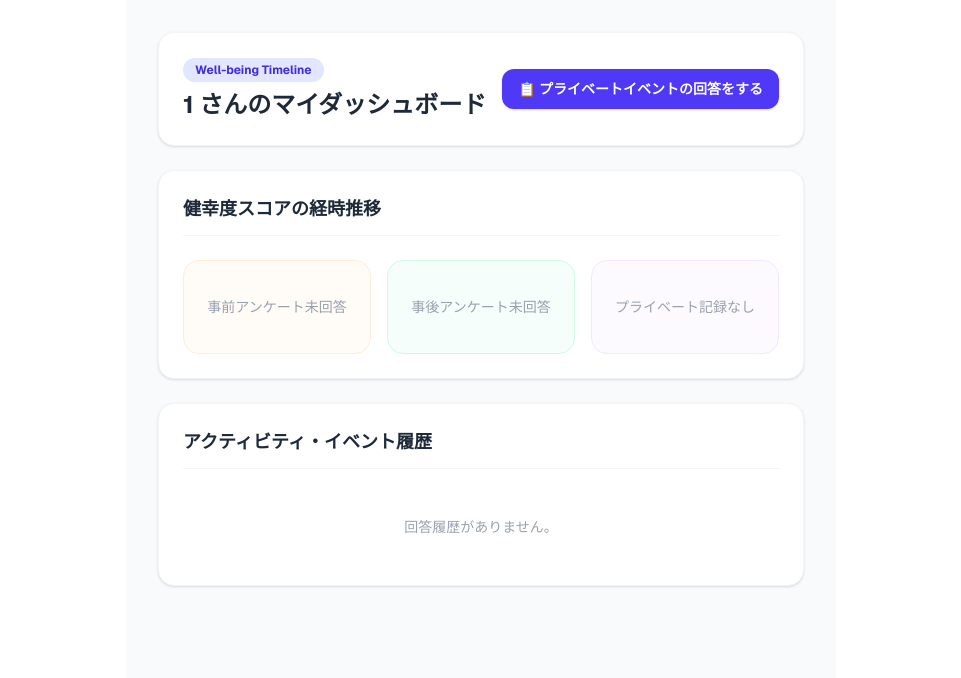
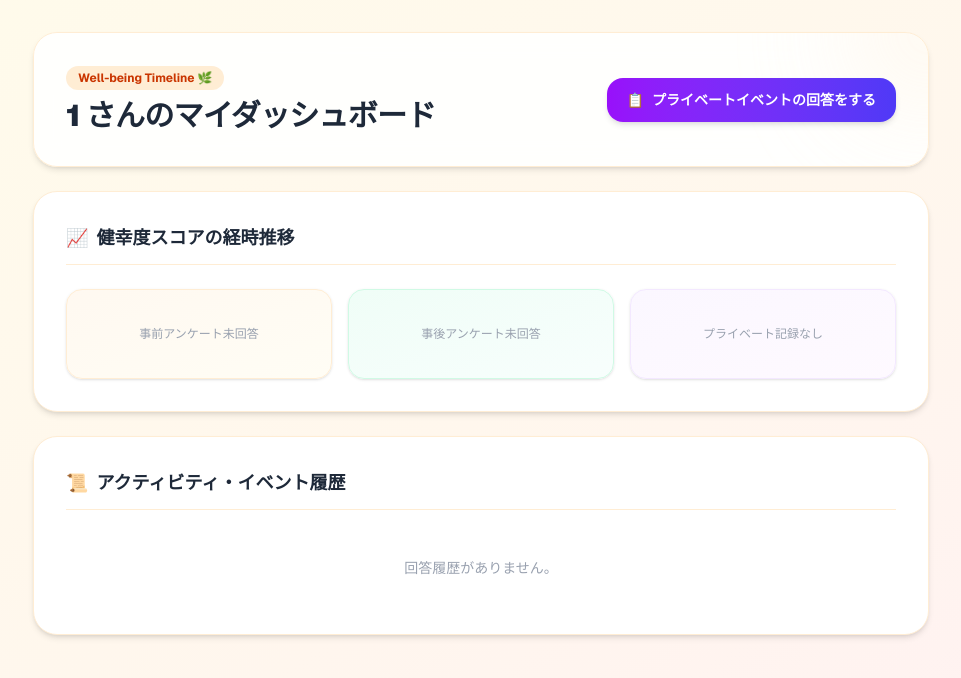
Before and after one commit to hiroto-code/2hfs-app, a Next.js app: page /my/1 in a window 1280 px wide. Shown: the top 678 px of the page, without its empty margins (159-1120 px from the left). Built offline with nearby package versions, Linux system fonts and the light colour scheme; no server answers; the database is empty.

Commit message:
Update MyDashboard page design

```diff
--- a/app/my/[participant_id]/page.tsx
+++ b/app/my/[participant_id]/page.tsx
@@ -1,11 +1,11 @@
 'use client';
 
 import { useEffect, useState, use } from 'react';
-import { supabase } from '../../../lib/supabase';
+import { supabase } from '@/lib/supabase';
 import Link from 'next/link';
 import { LineChart, Line, XAxis, YAxis, CartesianGrid, Tooltip, ResponsiveContainer } from 'recharts';
 
-// 💡 グラフの点を描画するカスタムコンポーネント（パープルを追加）
+// 💡 グラフの点を描画するカスタムコンポーネント（パープル・緑・オレンジ）
 const CustomDot = (props: any) => {
   const { cx, cy, payload } = props;
   if (!cx || !cy || payload.score === null) return null;
@@ -13,9 +13,9 @@ const CustomDot = (props: any) => {
   const isPrivate = payload.isPrivate;
   const isPost = payload.timing === 'post';
   // プライベートは紫、事後は緑、事前はオレンジ
-  const color = isPrivate ? '#8b5cf6' : (isPost ? '#10b981' : '#f97316');
+  const color = isPrivate ? '#a855f7' : (isPost ? '#10b981' : '#f97316');
   return (
-    <circle cx={cx} cy={cy} r={6} fill={color} stroke="#ffffff" strokeWidth={2} />
+    <circle cx={cx} cy={cy} r={6} fill={color} stroke="#ffffff" strokeWidth={2} className="drop-shadow-sm" />
   );
 };
 
@@ -33,7 +33,7 @@ export default function MyDashboardPage({ params }: { params: Promise<{ particip
       try {
         setLoading(true);
 
-        // 💡 修正ポイント1: 古いデータではなく、必ず「最新」のプロフィールを1件取得する
+        // 1. 最新のプロフィールを1件取得
         const { data: profiles } = await supabase
           .from('user_profiles')
           .select('*')
@@ -44,20 +44,19 @@ export default function MyDashboardPage({ params }: { params: Promise<{ particip
         const profile = profiles?.[0];
         const currentEmail = profile?.email || (participantId.includes('@') ? participantId : '');
 
-        // 💡 修正ポイント2: 「guest」表示をブロックし、正しい名前を確実にセットする
+        // 2. 「guest」表示をブロックし、正しい名前を確実にセット
         let resolvedName = participantId.includes('@') ? participantId.split('@')[0] : participantId;
 
         if (profile) {
           if (profile.display_name) {
-            resolvedName = profile.display_name; // ニックネームがあれば最優先
+            resolvedName = profile.display_name;
           } else if (profile.participant_id && profile.participant_id !== 'guest') {
-            resolvedName = profile.participant_id; // IDがguest以外なら使用
+            resolvedName = profile.participant_id;
           } else if (currentEmail) {
-            resolvedName = currentEmail.split('@')[0]; // メアドの@前を使用
+            resolvedName = currentEmail.split('@')[0];
           }
         }
 
-        // 万が一の最終フォールバック (絶対にguestと表示させない)
         if (resolvedName === 'guest' || !resolvedName) {
           resolvedName = currentEmail ? currentEmail.split('@')[0] : 'あなた';
         }
@@ -96,10 +95,8 @@ export default function MyDashboardPage({ params }: { params: Promise<{ particip
             const ev = eventsMap[s.event_id];
             const targetDate = ev?.event_date || ev?.date || s.created_at;
 
-            // 💡 内部の目印「【プライベート】」があるかチェック
             const rawTitle = ev?.title || ev?.event_name || '';
             const isPrivate = rawTitle.includes('【プライベート】');
-            // 表示用には目印を削除して綺麗な名前にする
             const displayTitle = rawTitle.replace('【プライベート】', '');
 
             return {
@@ -136,13 +133,13 @@ export default function MyDashboardPage({ params }: { params: Promise<{ particip
 
   if (loading) {
     return (
-      <div className="min-h-screen flex items-center justify-center bg-gray-50">
-        <div className="text-gray-500 font-bold">読み込み中...</div>
+      <div className="min-h-screen flex items-center justify-center bg-gradient-to-br from-amber-50 via-orange-50 to-rose-50">
+        <div className="text-orange-500 font-bold animate-pulse">データを読み込み中... 🌿</div>
       </div>
     );
   }
 
-  // 💡 トップのサマリーカードを3種類に分けます
+  // サマリーカード用のデータ（最新1件ずつ）
   const preSurvey = [...surveys].reverse().find((s) => s.timing_type === 'pre' && !s.isPrivate);
   const postSurvey = [...surveys].reverse().find((s) => s.timing_type === 'post' && !s.isPrivate);
   const privateSurvey = [...surveys].reverse().find((s) => s.isPrivate);
@@ -182,49 +179,53 @@ export default function MyDashboardPage({ params }: { params: Promise<{ particip
     const timingLabel = s.timing_type === 'post' ? '事後' : '事前';
 
     chartData.push({
-      // プライベートの場合は [事前] の表記を消してスッキリさせます
       label: s.isPrivate ? `${dateLabel}` : `${dateLabel} [${timingLabel}]`,
       score: Number(Number(s.total_mean).toFixed(2)),
       sum: s.total_sum,
       timing: s.timing_type,
-      isPrivate: s.isPrivate, // グラフの点に渡すフラグ
+      isPrivate: s.isPrivate,
     });
   });
 
   return (
-    <div className="max-w-4xl mx-auto p-4 md:p-8 font-sans bg-gray-50 min-h-screen">
-      <div className="bg-white p-6 rounded-2xl border border-gray-100 shadow-sm mb-6 flex flex-col md:flex-row justify-between items-start md:items-center gap-4">
+    <div className="min-h-screen bg-gradient-to-br from-amber-50 via-orange-50 to-rose-50 p-4 md:p-8 font-sans">
+      <div className="max-w-4xl mx-auto">
+
+        {/* ヘッダーカード */}
+        <div className="bg-white/90 backdrop-blur-md p-6 md:p-8 rounded-3xl border border-orange-100 shadow-md mb-6 flex flex-col md:flex-row justify-between items-start md:items-center gap-4 relative overflow-hidden">
+          <div className="absolute top-0 right-0 w-32 h-32 bg-orange-100 rounded-full blur-3xl opacity-60 -z-10 transform translate-x-1/2 -translate-y-1/2"></div>
           <div>
-          <span className="bg-indigo-100 text-indigo-700 text-xs font-bold px-3 py-1 rounded-full">
-            Well-being Timeline
+            <span className="bg-orange-100 text-orange-700 text-xs font-bold px-3 py-1 rounded-full inline-block mb-2">
+              Well-being Timeline 🌿
             </span>
-          <h1 className="text-2xl font-bold text-gray-800 mt-2">
+            <h1 className="text-2xl md:text-3xl font-black text-gray-800 tracking-tight">
               {displayName} さんのマイダッシュボード
             </h1>
             {accountEmail && (
-            <p className="text-xs text-gray-500 mt-1">
-              アカウント: <span className="font-medium text-gray-700">{accountEmail}</span>
+              <p className="text-xs text-gray-500 mt-1 font-medium">
+                アカウント: <span className="text-gray-700">{accountEmail}</span>
               </p>
             )}
           </div>
 
           <Link
             href="/create-private-event"
-          className="bg-indigo-600 hover:bg-indigo-700 text-white font-bold text-sm px-4 py-2.5 rounded-xl transition-colors shadow-sm inline-block text-center"
+            className="bg-gradient-to-r from-purple-600 to-indigo-600 hover:from-purple-700 hover:to-indigo-700 text-white font-bold text-xs md:text-sm px-5 py-3 rounded-2xl transition-all shadow-md transform hover:scale-[1.02] active:scale-[0.98] inline-flex items-center gap-2 text-center"
           >
-          📋 プライベートイベントの回答をする
+            <span>📋</span> プライベートイベントの回答をする
           </Link>
         </div>
 
-      <div className="bg-white p-6 rounded-2xl border border-gray-100 shadow-sm mb-6">
-        <h2 className="text-lg font-bold text-gray-800 border-b border-gray-100 pb-3 mb-6">
-          健幸度スコアの経時推移
+        {/* グラフエリア */}
+        <div className="bg-white p-6 md:p-8 rounded-3xl border border-orange-100 shadow-md mb-6">
+          <h2 className="text-lg font-bold text-gray-800 border-b border-orange-100 pb-3 mb-6 flex items-center gap-2">
+            <span>📈</span> 健幸度スコアの経時推移
           </h2>
 
           {chartData.length > 0 ? (
-          <div className="mb-8 bg-gray-50/50 p-4 rounded-2xl border border-gray-100">
-            {/* 💡 グラフの凡例に「プライベート」を追加しました */}
-            <div className="flex items-center justify-center gap-6 mb-4 text-xs font-bold text-gray-600">
+            <div className="mb-8 bg-orange-50/30 p-4 rounded-2xl border border-orange-100/60">
+              {/* 凡例 */}
+              <div className="flex items-center justify-center gap-6 mb-4 text-xs font-bold text-gray-600 flex-wrap">
                 <span className="flex items-center gap-1.5">
                   <span className="w-3 h-3 rounded-full bg-orange-500 inline-block" /> 事前 (Pre)
                 </span>
@@ -255,7 +256,7 @@ export default function MyDashboardPage({ params }: { params: Promise<{ particip
                       <YAxis domain={[0, 5]} ticks={[1, 2, 3, 4, 5]} tick={{ fontSize: 11, fill: '#64748b' }} />
                       <Tooltip
                         formatter={(value: any) => [`${value} 点`, '総合平均点']}
-                      contentStyle={{ borderRadius: '12px', border: '1px solid #e2e8f0', boxShadow: '0 2px 8px rgba(0,0,0,0.05)' }}
+                        contentStyle={{ borderRadius: '16px', border: '1px solid #fed7aa', boxShadow: '0 4px 12px rgba(0,0,0,0.05)' }}
                         filterNull={true}
                       />
                       <Line
@@ -275,96 +276,99 @@ export default function MyDashboardPage({ params }: { params: Promise<{ particip
             </div>
           ) : null}
 
-        {/* 💡 カードを3カラム（事前・事後・プライベート）に並べます */}
+          {/* 3つのサマリーカード（事前・事後・プライベート） */}
           <div className="grid grid-cols-1 md:grid-cols-3 gap-4">
-          <div className="bg-orange-50/50 border border-orange-100 p-5 rounded-2xl">
+            {/* 事前 */}
+            <div className="bg-gradient-to-br from-orange-50/80 to-amber-50/50 border border-orange-100 p-5 rounded-2xl shadow-sm">
               {preSurvey ? (
                 <>
-                <div className="inline-block bg-orange-100 text-orange-800 text-xs font-bold px-3 py-1 rounded-lg mb-4">
+                  <div className="inline-block bg-orange-100 text-orange-800 text-xs font-bold px-3 py-1 rounded-lg mb-3">
                     📅 {formatDateLabel(preSurvey.target_date)} 事前 (Pre)
                   </div>
                   <div className="flex items-baseline gap-1">
                     <span className="text-3xl font-black text-orange-900">
                       {Number(preSurvey.total_mean).toFixed(2)}
                     </span>
-                  <span className="text-gray-500 text-sm font-medium">/ 5.0</span>
+                    <span className="text-gray-500 text-xs font-medium">/ 5.0</span>
                   </div>
-                <p className="text-xs text-gray-500 mt-2">
+                  <p className="text-xs text-gray-500 mt-1 font-medium">
                     合計: {preSurvey.total_sum} 点
                   </p>
                 </>
               ) : (
-              <div className="text-sm text-gray-400 py-4 text-center">事前アンケート未回答</div>
+                <div className="text-xs text-gray-400 py-4 text-center font-medium">事前アンケート未回答</div>
               )}
             </div>
 
-          <div className="bg-emerald-50/50 border border-emerald-100 p-5 rounded-2xl">
+            {/* 事後 */}
+            <div className="bg-gradient-to-br from-emerald-50/80 to-teal-50/50 border border-emerald-100 p-5 rounded-2xl shadow-sm">
               {postSurvey ? (
                 <>
-                <div className="inline-block bg-emerald-100 text-emerald-800 text-xs font-bold px-3 py-1 rounded-lg mb-4">
+                  <div className="inline-block bg-emerald-100 text-emerald-800 text-xs font-bold px-3 py-1 rounded-lg mb-3">
                     📅 {formatDateLabel(postSurvey.target_date)} 事後 (Post)
                   </div>
                   <div className="flex items-baseline gap-1">
                     <span className="text-3xl font-black text-emerald-900">
                       {Number(postSurvey.total_mean).toFixed(2)}
                     </span>
-                  <span className="text-gray-500 text-sm font-medium">/ 5.0</span>
+                    <span className="text-gray-500 text-xs font-medium">/ 5.0</span>
                   </div>
-                <p className="text-xs text-gray-500 mt-2">
+                  <p className="text-xs text-gray-500 mt-1 font-medium">
                     合計: {postSurvey.total_sum} 点
                   </p>
                 </>
               ) : (
-              <div className="text-sm text-gray-400 py-4 text-center">事後アンケート未回答</div>
+                <div className="text-xs text-gray-400 py-4 text-center font-medium">事後アンケート未回答</div>
               )}
             </div>
 
-          <div className="bg-purple-50/50 border border-purple-100 p-5 rounded-2xl">
+            {/* プライベート */}
+            <div className="bg-gradient-to-br from-purple-50/80 to-fuchsia-50/50 border border-purple-100 p-5 rounded-2xl shadow-sm">
               {privateSurvey ? (
                 <>
-                <div className="inline-block bg-purple-100 text-purple-800 text-xs font-bold px-3 py-1 rounded-lg mb-4">
+                  <div className="inline-block bg-purple-100 text-purple-800 text-xs font-bold px-3 py-1 rounded-lg mb-3">
                     📅 {formatDateLabel(privateSurvey.target_date)} プライベート
                   </div>
                   <div className="flex items-baseline gap-1">
                     <span className="text-3xl font-black text-purple-900">
                       {Number(privateSurvey.total_mean).toFixed(2)}
                     </span>
-                  <span className="text-gray-500 text-sm font-medium">/ 5.0</span>
+                    <span className="text-gray-500 text-xs font-medium">/ 5.0</span>
                   </div>
-                <p className="text-xs text-gray-500 mt-2">
+                  <p className="text-xs text-gray-500 mt-1 font-medium">
                     合計: {privateSurvey.total_sum} 点
                   </p>
                 </>
               ) : (
-              <div className="text-sm text-gray-400 py-4 text-center">プライベート記録なし</div>
+                <div className="text-xs text-gray-400 py-4 text-center font-medium">プライベート記録なし</div>
               )}
             </div>
           </div>
         </div>
 
-      <div className="bg-white p-6 rounded-2xl border border-gray-100 shadow-sm">
-        <h2 className="text-lg font-bold text-gray-800 border-b border-gray-100 pb-3 mb-6">
-          アクティビティ・イベント履歴
+        {/* アクティビティ履歴 */}
+        <div className="bg-white p-6 md:p-8 rounded-3xl border border-orange-100 shadow-md">
+          <h2 className="text-lg font-bold text-gray-800 border-b border-orange-100 pb-3 mb-6 flex items-center gap-2">
+            <span>📜</span> アクティビティ・イベント履歴
           </h2>
 
           {surveys.length > 0 ? (
-          <div className="space-y-4">
+            <div className="space-y-3">
               {[...surveys].reverse().map((survey) => {
                 const isPostType = survey.timing_type === 'post';
 
-              // 💡 履歴リストの配色やテキストも、プライベート専用に切り替えます
                 const badgeColor = survey.isPrivate ? 'bg-purple-500' : (isPostType ? 'bg-emerald-500' : 'bg-orange-500');
                 const textColor = survey.isPrivate ? 'text-purple-600' : (isPostType ? 'text-emerald-600' : 'text-orange-600');
                 const timingText = survey.isPrivate ? '[プライベート]' : (isPostType ? '[事後]' : '[事前]');
-              const buttonColor = survey.isPrivate ? 'bg-purple-600 hover:bg-purple-700' : (isPostType ? 'bg-emerald-600 hover:bg-emerald-700' : 'bg-orange-600 hover:bg-orange-700');
+                const buttonColor = survey.isPrivate ? 'bg-purple-600 hover:bg-purple-700' : (isPostType ? 'bg-emerald-600 hover:bg-emerald-700' : 'bg-orange-500 hover:bg-orange-600');
 
                 return (
                   <div
                     key={survey.id || survey.submission_token}
-                  className="flex flex-col sm:flex-row sm:items-center justify-between p-4 bg-gray-50/70 hover:bg-gray-50 rounded-xl transition-colors border border-gray-100 gap-4"
+                    className="flex flex-col sm:flex-row sm:items-center justify-between p-4 bg-orange-50/30 hover:bg-orange-50/80 rounded-2xl transition-all border border-orange-100/60 gap-4"
                   >
                     <div className="flex items-center gap-3">
-                    <span className={`w-3 h-3 rounded-full flex-shrink-0 ${badgeColor}`} />
+                      <span className={`w-3 h-3 rounded-full flex-shrink-0 ${badgeColor} shadow-sm`} />
                       <div>
                         <div className="font-bold text-gray-800 text-sm">
                           {formatDateLabel(survey.target_date)}{' '}
@@ -374,7 +378,7 @@ export default function MyDashboardPage({ params }: { params: Promise<{ particip
                           {survey.displayTitle ? `${survey.displayTitle} ` : ''}アンケート回答
                         </div>
                         <div className="text-xs text-gray-500 mt-0.5">
-                        平均: {Number(survey.total_mean).toFixed(2)}点 / 合計: {survey.total_sum}点
+                          平均: <span className="font-bold text-gray-700">{Number(survey.total_mean).toFixed(2)}点</span> / 合計: {survey.total_sum}点
                         </div>
                       </div>
                     </div>
@@ -382,7 +386,7 @@ export default function MyDashboardPage({ params }: { params: Promise<{ particip
                     <div className="flex flex-wrap items-center gap-2">
                       <Link
                         href={`/result/${survey.submission_token}`}
-                      className={`text-[11px] font-bold px-3 py-1.5 rounded-lg text-white transition-colors flex items-center gap-1 shadow-sm ${buttonColor}`}
+                        className={`text-[11px] font-bold px-3 py-2 rounded-xl text-white transition-all flex items-center gap-1 shadow-sm ${buttonColor}`}
                       >
                         📊 結果を見る
                       </Link>
@@ -390,13 +394,13 @@ export default function MyDashboardPage({ params }: { params: Promise<{ particip
                       {survey.event_id && (
                         <Link
                           href={`/p/${survey.event_id}/${survey.timing_type}`}
-                        className="text-[11px] font-bold px-3 py-1.5 rounded-lg bg-white border border-gray-300 text-gray-600 hover:bg-gray-50 transition-colors flex items-center gap-1 shadow-sm"
+                          className="text-[11px] font-bold px-3 py-2 rounded-xl bg-white border border-orange-200 text-gray-600 hover:bg-orange-50 transition-colors flex items-center gap-1 shadow-sm"
                         >
                           ✏️ やり直す
                         </Link>
                       )}
 
-                    <span className="text-[11px] text-gray-400 bg-white px-2.5 py-1.5 rounded-lg border border-gray-100 font-medium ml-auto sm:ml-0">
+                      <span className="text-[11px] text-gray-400 bg-white px-2.5 py-2 rounded-xl border border-gray-100 font-medium ml-auto sm:ml-0">
                         {formatDateFull(survey.target_date)}
                       </span>
                     </div>
@@ -409,5 +413,6 @@ export default function MyDashboardPage({ params }: { params: Promise<{ particip
           )}
         </div>
       </div>
+    </div>
   );
 }
```
Lines whose indentation alone changed are shown as unchanged.
